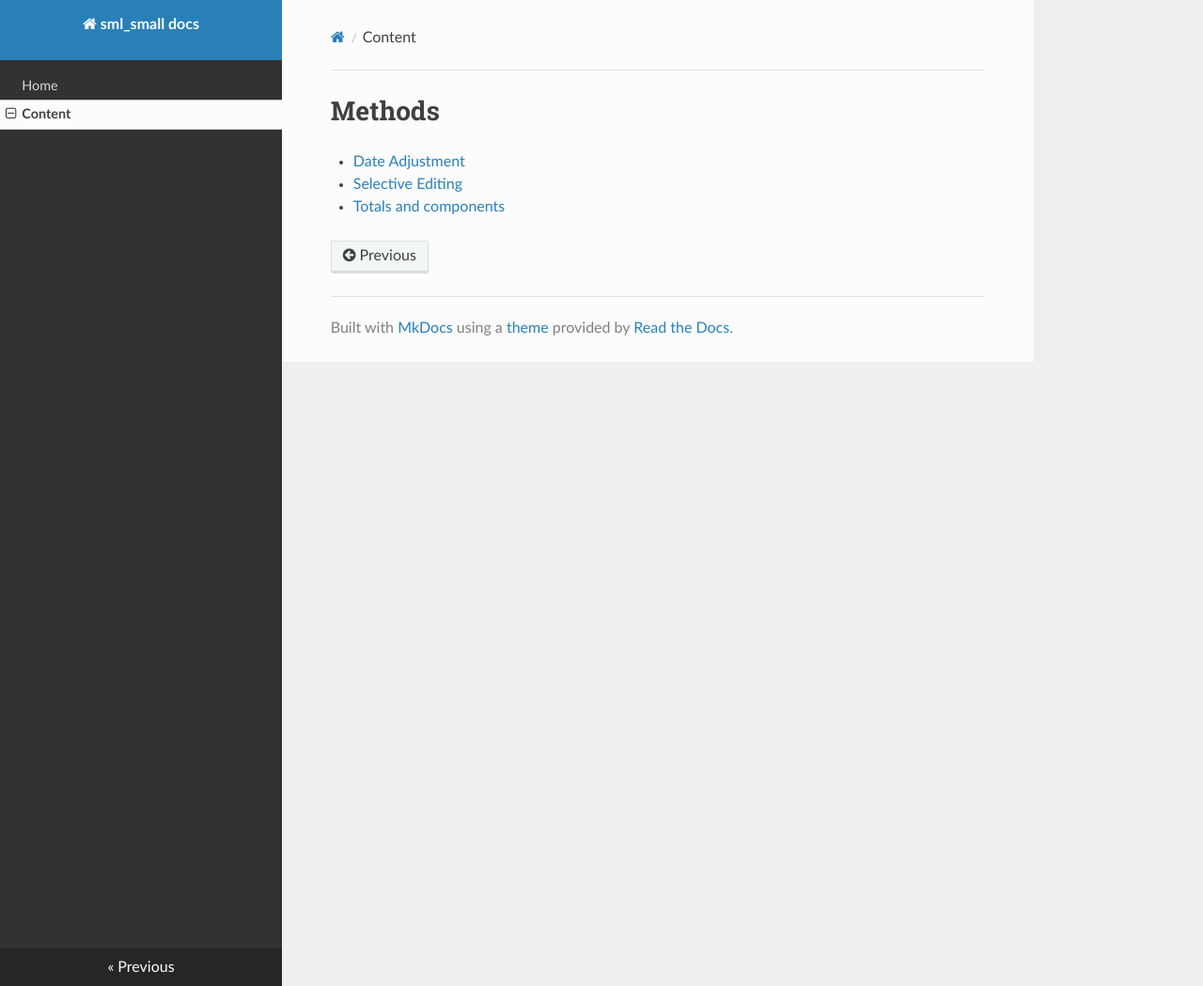
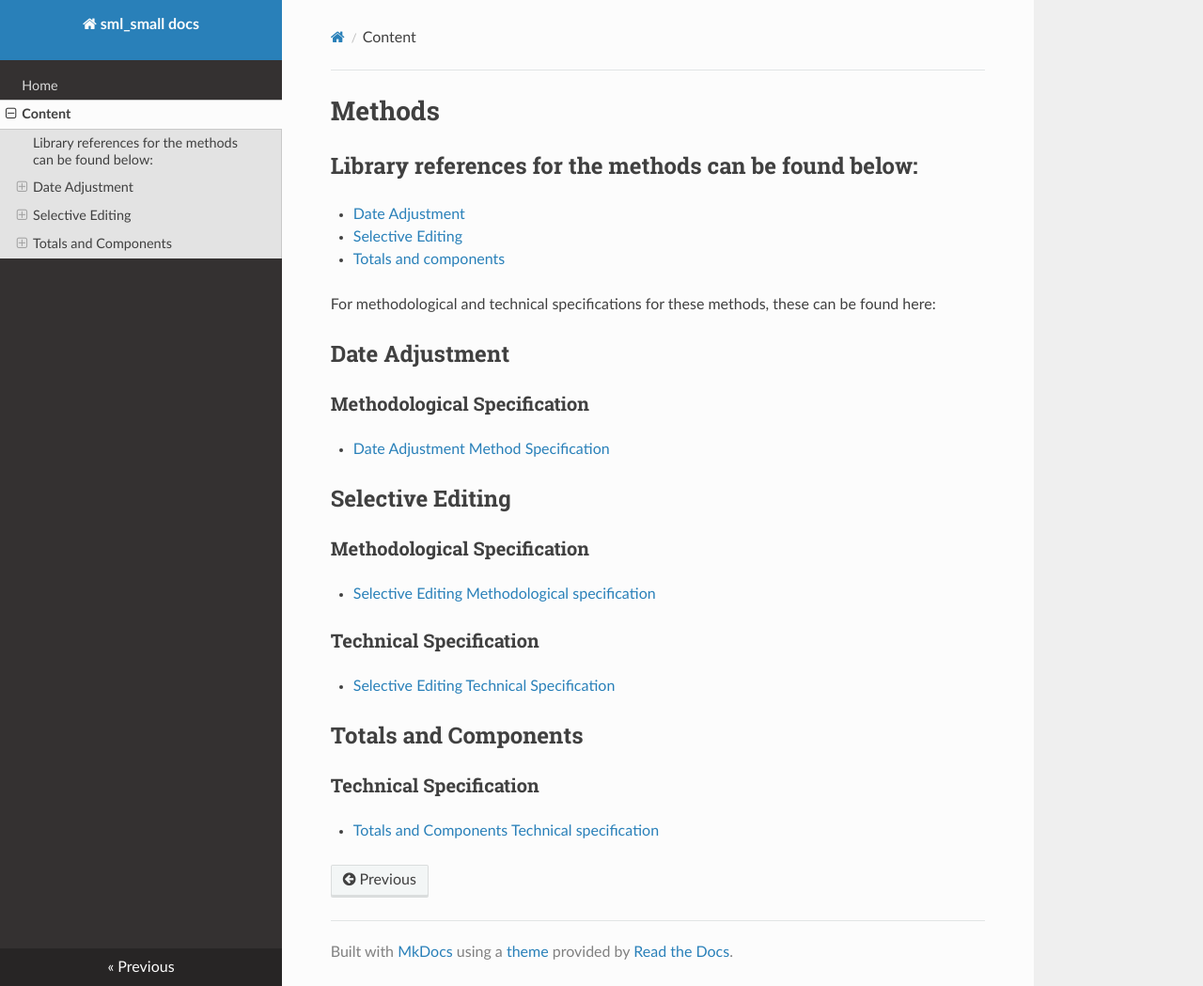
Before and after one commit to ONSdigital/sml-python-small, an MkDocs documentation site: the page built from docs/content.md, in a window 1280 px wide and 1049 px high. Shown: the whole window at 94% size. Built offline with MkDocs 1.6.1, drawn with Linux system fonts in a browser that asks for light colours; nearby versions of some CDN libraries.

Commit message:
adding in all modules

```diff
--- a/docs/content.md
+++ b/docs/content.md
@@ -1,5 +1,23 @@
 # Methods
+
+## Library references for the methods can be found below:
 
 - [Date Adjustment](dateadjustment.md)
 - [Selective Editing](selectiveedit.md)
 - [Totals and components](totalsandcomponents.md)
+
+For methodological and technical specifications for these methods, these can be found here:
+
+## Date Adjustment
+### Methodological Specification
+- [Date Adjustment Method Specification](https://github.com/ONSdigital/Statistical-Method-Specifications/blob/main/editing_and_imputation/editing/date_adjustment/methodological_specification.md)
+
+## Selective Editing
+### Methodological Specification
+- [Selective Editing Methodological specification](https://github.com/ONSdigital/Statistical-Method-Specifications/blob/main/editing_and_imputation/editing/selective_editing/methodological_specification.md)
+### Technical Specification
+- [Selective Editing Technical Specification](https://github.com/ONSdigital/Statistical-Method-Specifications/blob/main/editing_and_imputation/editing/selective_editing/technical_specification.md)
+
+## Totals and Components
+### Technical Specification
+- [Totals and Components Technical specification](https://github.com/ONSdigital/Statistical-Method-Specifications/blob/main/editing_and_imputation/editing/totals_components/technical_specification.md)
--- a/mkdocs.yml
+++ b/mkdocs.yml
@@ -7,8 +7,4 @@ plugins:
 - mkdocstrings:
     handlers:
       python:
-        paths: sys;sys.path.append('./sml_small')
-markdown_extensions:
-  - admonition
-  - codehilite
-  - mkautodoc
+        paths: [./sml_small]
```
Also changed, not shown: docs/selectiveedit.md (+1 -1 lines).
